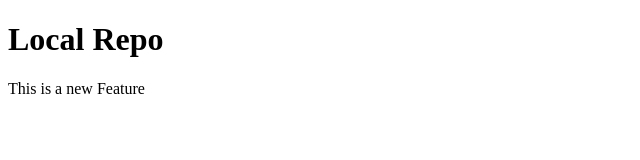
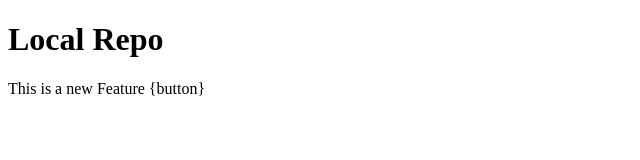
Before and after one commit to krishpat0/localrepo, a plain HTML site: page index.html in a window 1280 px wide. Shown: the full height of the page, 0-640 px from the left. Drawn offline with Linux system fonts and the light colour scheme.

Commit message:
add button in main

```diff
--- a/index.html
+++ b/index.html
@@ -7,6 +7,6 @@
   </head>
   <body>
     <h1>Local Repo</h1>
-    <p>This is a new Feature</p>
+    <p>This is a new Feature {button}</p>
   </body>
 </html>
```
